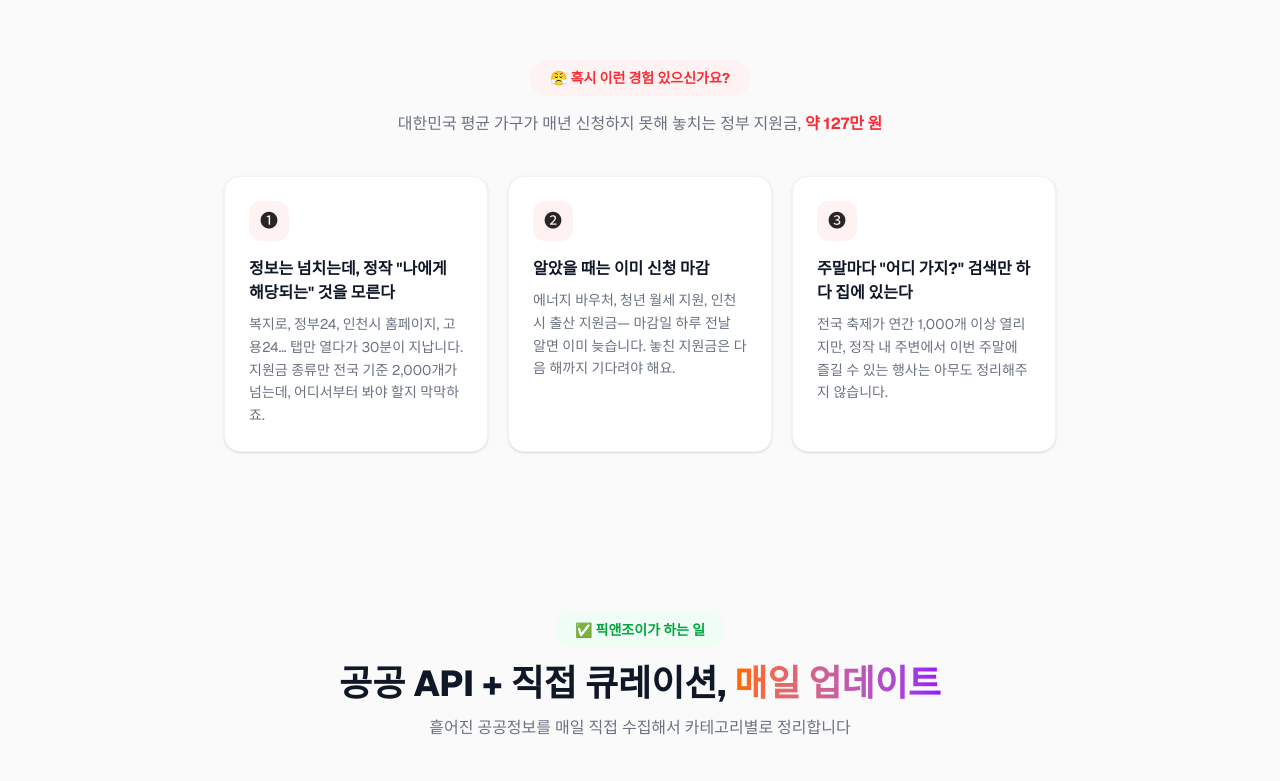
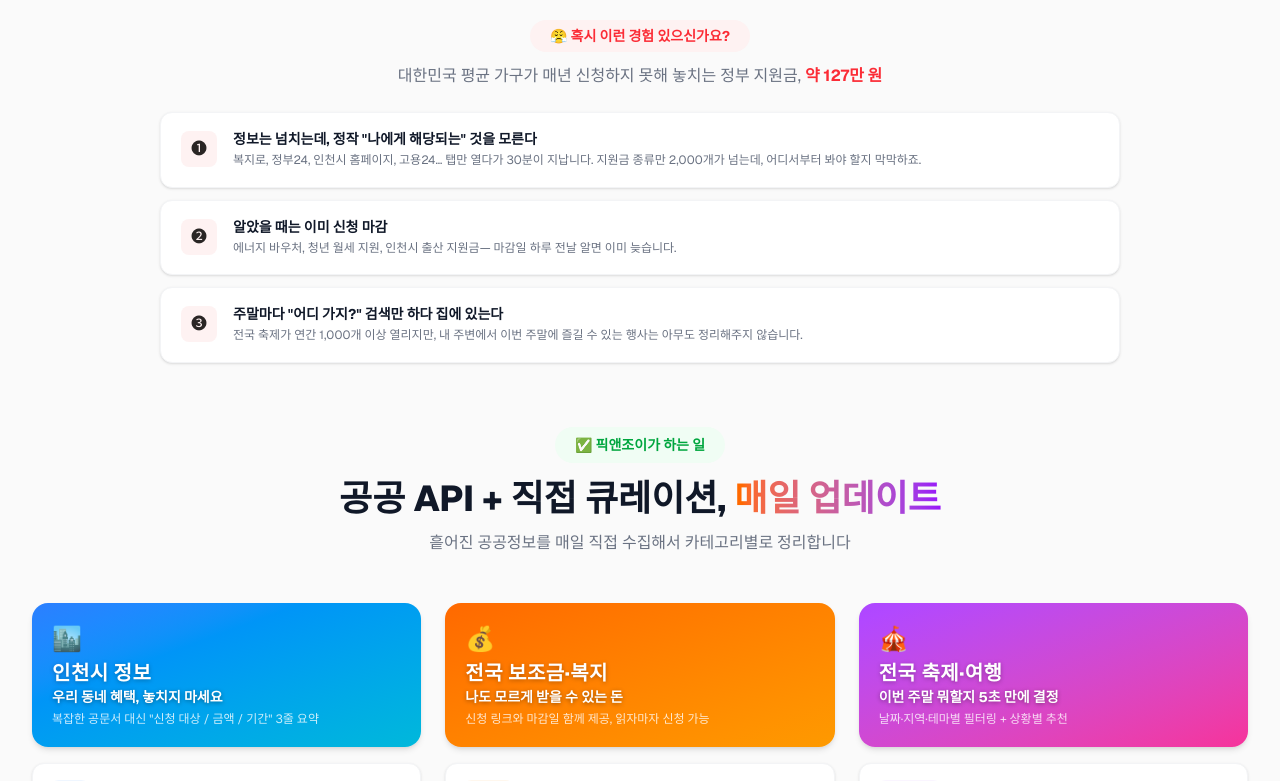
Before and after one commit to RoyHong01/my-local-info, a Next.js app: page / in a window 1280 px wide. Shown: the part 700-1481 px from the top of the page. Built offline with nearby package versions, Linux system fonts and the light colour scheme; no server answers.

Commit message:
style: Problem 섹션 가로 카드 레이아웃 + 상하 여백 축소

```diff
--- a/src/app/page.tsx
+++ b/src/app/page.tsx
@@ -273,43 +273,43 @@ export default async function Home() {
       </section>
 
       {/* ── Problem Section ── */}
-      <section className="py-16 sm:py-20 bg-[#FAFAFA]">
-        <div className="max-w-4xl mx-auto px-4 sm:px-6 lg:px-8">
-          <div className="text-center mb-10">
-            <span className="inline-block px-5 py-2 rounded-full bg-red-50 text-red-500 text-sm font-bold mb-4">😤 혹시 이런 경험 있으신가요?</span>
+      <section className="pt-10 pb-6 bg-[#FAFAFA]">
+        <div className="max-w-5xl mx-auto px-4 sm:px-6 lg:px-8">
+          <div className="text-center mb-6">
+            <span className="inline-block px-5 py-1.5 rounded-full bg-red-50 text-red-500 text-sm font-bold mb-3">😤 혹시 이런 경험 있으신가요?</span>
             <p className="text-sm sm:text-base text-gray-500">
               대한민국 평균 가구가 매년 신청하지 못해 놓치는 정부 지원금, <span className="font-bold text-red-500">약 127만 원</span>
             </p>
           </div>
 
-          <div className="grid grid-cols-1 md:grid-cols-3 gap-5">
-            <div className="bg-white rounded-2xl p-6 shadow-sm border border-gray-100 hover:shadow-md transition-shadow">
-              <div className="w-10 h-10 rounded-xl bg-red-50 flex items-center justify-center text-lg mb-4">❶</div>
-              <h3 className="text-base font-bold text-gray-900 mb-2">정보는 넘치는데, 정작 &quot;나에게 해당되는&quot; 것을 모른다</h3>
-              <p className="text-sm text-gray-500 leading-relaxed">
-                복지로, 정부24, 인천시 홈페이지, 고용24… 탭만 열다가 30분이 지납니다. 지원금 종류만 전국 기준 2,000개가 넘는데, 어디서부터 봐야 할지 막막하죠.
-              </p>
+          <div className="flex flex-col gap-3">
+            <div className="bg-white rounded-xl px-5 py-4 shadow-sm border border-gray-100 hover:shadow-md transition-shadow flex items-start gap-4">
+              <div className="w-9 h-9 rounded-lg bg-red-50 flex items-center justify-center text-base shrink-0 mt-0.5">❶</div>
+              <div>
+                <h3 className="text-sm font-bold text-gray-900 mb-0.5">정보는 넘치는데, 정작 &quot;나에게 해당되는&quot; 것을 모른다</h3>
+                <p className="text-xs text-gray-500 leading-relaxed">복지로, 정부24, 인천시 홈페이지, 고용24… 탭만 열다가 30분이 지납니다. 지원금 종류만 2,000개가 넘는데, 어디서부터 봐야 할지 막막하죠.</p>
+              </div>
             </div>
-            <div className="bg-white rounded-2xl p-6 shadow-sm border border-gray-100 hover:shadow-md transition-shadow">
-              <div className="w-10 h-10 rounded-xl bg-red-50 flex items-center justify-center text-lg mb-4">❷</div>
-              <h3 className="text-base font-bold text-gray-900 mb-2">알았을 때는 이미 신청 마감</h3>
-              <p className="text-sm text-gray-500 leading-relaxed">
-                에너지 바우처, 청년 월세 지원, 인천시 출산 지원금— 마감일 하루 전날 알면 이미 늦습니다. 놓친 지원금은 다음 해까지 기다려야 해요.
-              </p>
+            <div className="bg-white rounded-xl px-5 py-4 shadow-sm border border-gray-100 hover:shadow-md transition-shadow flex items-start gap-4">
+              <div className="w-9 h-9 rounded-lg bg-red-50 flex items-center justify-center text-base shrink-0 mt-0.5">❷</div>
+              <div>
+                <h3 className="text-sm font-bold text-gray-900 mb-0.5">알았을 때는 이미 신청 마감</h3>
+                <p className="text-xs text-gray-500 leading-relaxed">에너지 바우처, 청년 월세 지원, 인천시 출산 지원금— 마감일 하루 전날 알면 이미 늦습니다.</p>
+              </div>
             </div>
-            <div className="bg-white rounded-2xl p-6 shadow-sm border border-gray-100 hover:shadow-md transition-shadow">
-              <div className="w-10 h-10 rounded-xl bg-red-50 flex items-center justify-center text-lg mb-4">❸</div>
-              <h3 className="text-base font-bold text-gray-900 mb-2">주말마다 &quot;어디 가지?&quot; 검색만 하다 집에 있는다</h3>
-              <p className="text-sm text-gray-500 leading-relaxed">
-                전국 축제가 연간 1,000개 이상 열리지만, 정작 내 주변에서 이번 주말에 즐길 수 있는 행사는 아무도 정리해주지 않습니다.
-              </p>
+            <div className="bg-white rounded-xl px-5 py-4 shadow-sm border border-gray-100 hover:shadow-md transition-shadow flex items-start gap-4">
+              <div className="w-9 h-9 rounded-lg bg-red-50 flex items-center justify-center text-base shrink-0 mt-0.5">❸</div>
+              <div>
+                <h3 className="text-sm font-bold text-gray-900 mb-0.5">주말마다 &quot;어디 가지?&quot; 검색만 하다 집에 있는다</h3>
+                <p className="text-xs text-gray-500 leading-relaxed">전국 축제가 연간 1,000개 이상 열리지만, 내 주변에서 이번 주말에 즐길 수 있는 행사는 아무도 정리해주지 않습니다.</p>
+              </div>
             </div>
           </div>
         </div>
       </section>
 
       {/* ── Category Cards Section ── */}
-      <section className="py-20 bg-[#FAFAFA]" id="categories">
+      <section className="pt-10 pb-20 bg-[#FAFAFA]" id="categories">
         <div className="max-w-7xl mx-auto px-4 sm:px-6 lg:px-8 mb-12">
           <div className="text-center">
             <span className="inline-block px-5 py-2 rounded-full bg-green-50 text-green-600 text-sm font-bold mb-4">✅ 픽앤조이가 하는 일</span>
```
